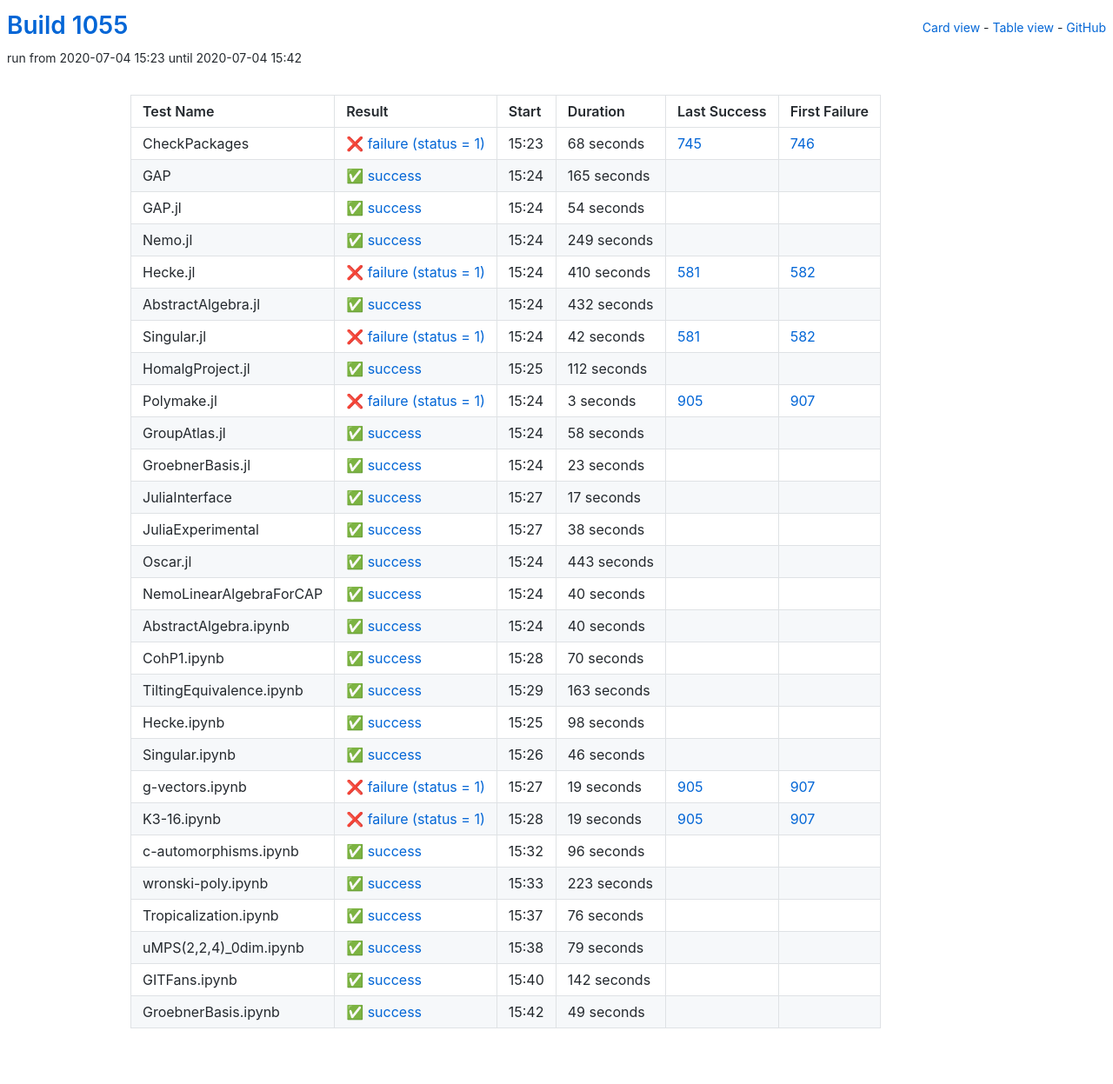
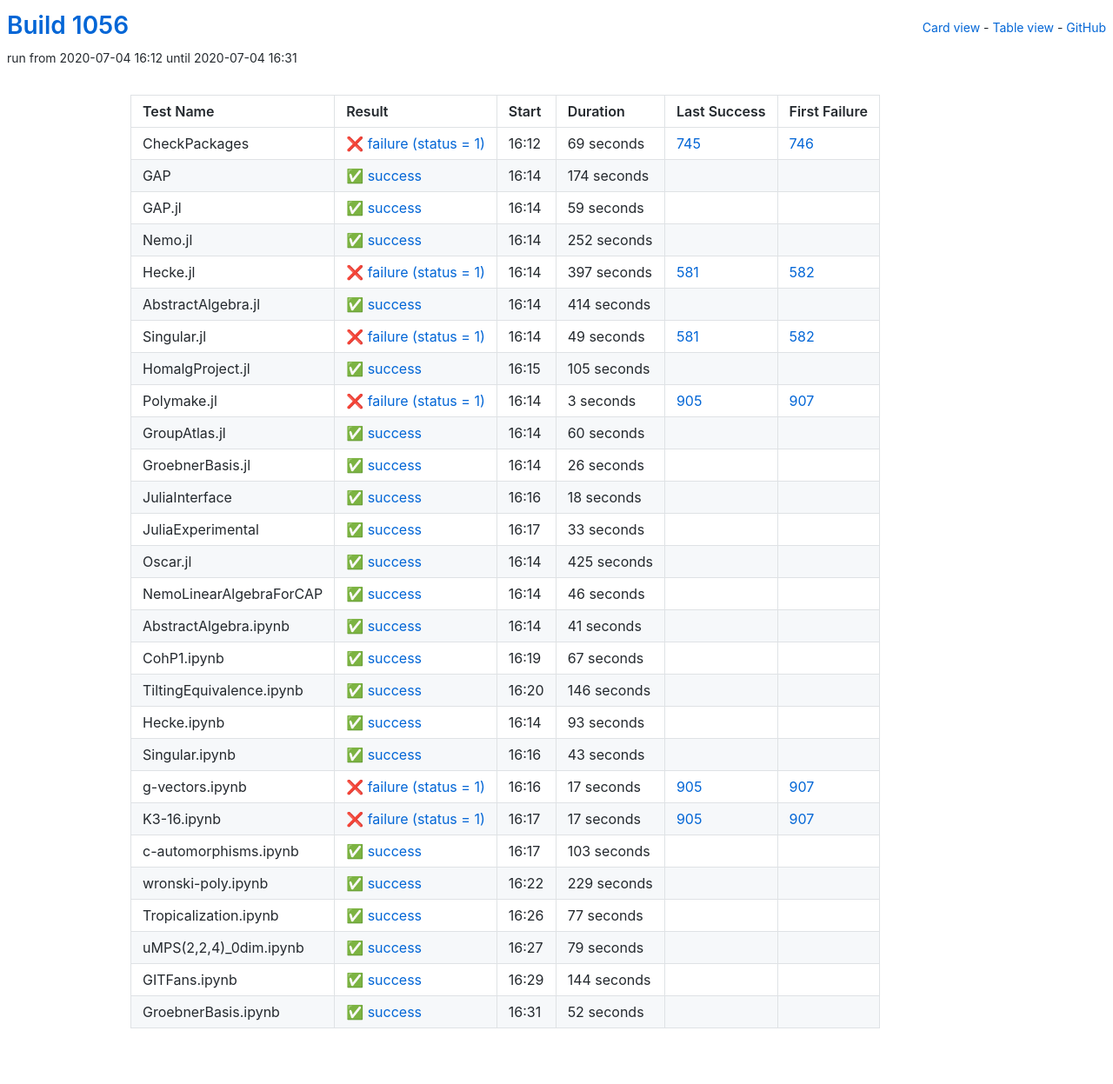
Before and after one commit to oscar-system/oscar-ci-status-1.4, a Jekyll site: the page built from table.html, in a window 1280 px wide. Shown: the whole page at 87% size. Built offline with Jekyll 4.4.1, drawn with Linux system fonts in a browser that asks for light colours.

Commit message:
Build #1056

```diff
--- a/_data/ci.yml
+++ b/_data/ci.yml
@@ -1,6 +1,6 @@
 ---
-build: 1055
-build_url: https://oscarci.mathematik.uni-kl.de/job/oscar-julia-1.4/1055/
+build: 1056
+build_url: https://oscarci.mathematik.uni-kl.de/job/oscar-julia-1.4/1056/
 job: oscar-julia-1.4
 organization: oscar-system
 repo: oscar-ci-status-1.4
@@ -8,104 +8,104 @@ repourl: https://github.com/oscar-system/oscar-ci-status-1.4
 tests:
 - name: CheckPackages
   id: checkpackages
-  log: https://oscarci.mathematik.uni-kl.de/job/oscar-julia-1.4/1055/artifact/logs/build-1055/CheckPackages.log
-  start: 2020-07-04 15:23
+  log: https://oscarci.mathematik.uni-kl.de/job/oscar-julia-1.4/1056/artifact/logs/build-1056/CheckPackages.log
+  start: 2020-07-04 16:12
   success: false
   exitcode: 1
   status: failure
-  duration: 68
+  duration: 69
   last_success: 745
   last_success_url: https://oscarci.mathematik.uni-kl.de/job/oscar-julia-1.4/745/
   first_failure: 746
   first_failure_url: https://oscarci.mathematik.uni-kl.de/job/oscar-julia-1.4/746/
 - name: GAP
   id: gap
-  log: https://oscarci.mathematik.uni-kl.de/job/oscar-julia-1.4/1055/artifact/logs/build-1055/GAP.log
-  start: 2020-07-04 15:24
+  log: https://oscarci.mathematik.uni-kl.de/job/oscar-julia-1.4/1056/artifact/logs/build-1056/GAP.log
+  start: 2020-07-04 16:14
   success: true
   exitcode: 0
   status: success
-  duration: 165
+  duration: 174
   last_success: false
   last_success_url:
   first_failure: false
   first_failure_url:
 - name: GAP.jl
   id: gap-jl
-  log: https://oscarci.mathematik.uni-kl.de/job/oscar-julia-1.4/1055/artifact/logs/build-1055/GAP.jl.log
-  start: 2020-07-04 15:24
+  log: https://oscarci.mathematik.uni-kl.de/job/oscar-julia-1.4/1056/artifact/logs/build-1056/GAP.jl.log
+  start: 2020-07-04 16:14
   success: true
   exitcode: 0
   status: success
-  duration: 54
+  duration: 59
   last_success: false
   last_success_url:
   first_failure: false
   first_failure_url:
 - name: Nemo.jl
   id: nemo-jl
-  log: https://oscarci.mathematik.uni-kl.de/job/oscar-julia-1.4/1055/artifact/logs/build-1055/Nemo.jl.log
-  start: 2020-07-04 15:24
+  log: https://oscarci.mathematik.uni-kl.de/job/oscar-julia-1.4/1056/artifact/logs/build-1056/Nemo.jl.log
+  start: 2020-07-04 16:14
   success: true
   exitcode: 0
   status: success
-  duration: 249
+  duration: 252
   last_success: false
   last_success_url:
   first_failure: false
   first_failure_url:
 - name: Hecke.jl
   id: hecke-jl
-  log: https://oscarci.mathematik.uni-kl.de/job/oscar-julia-1.4/1055/artifact/logs/build-1055/Hecke.jl.log
-  start: 2020-07-04 15:24
+  log: https://oscarci.mathematik.uni-kl.de/job/oscar-julia-1.4/1056/artifact/logs/build-1056/Hecke.jl.log
+  start: 2020-07-04 16:14
   success: false
   exitcode: 1
   status: failure
-  duration: 410
+  duration: 397
   last_success: 581
   last_success_url: https://oscarci.mathematik.uni-kl.de/job/oscar-julia-1.4/581/
   first_failure: 582
   first_failure_url: https://oscarci.mathematik.uni-kl.de/job/oscar-julia-1.4/582/
 - name: AbstractAlgebra.jl
   id: abstractalgebra-jl
-  log: https://oscarci.mathematik.uni-kl.de/job/oscar-julia-1.4/1055/artifact/logs/build-1055/AbstractAlgebra.jl.log
-  start: 2020-07-04 15:24
+  log: https://oscarci.mathematik.uni-kl.de/job/oscar-julia-1.4/1056/artifact/logs/build-1056/AbstractAlgebra.jl.log
+  start: 2020-07-04 16:14
   success: true
   exitcode: 0
   status: success
-  duration: 432
+  duration: 414
   last_success: false
   last_success_url:
   first_failure: false
   first_failure_url:
 - name: Singular.jl
   id: singular-jl
-  log: https://oscarci.mathematik.uni-kl.de/job/oscar-julia-1.4/1055/artifact/logs/build-1055/Singular.jl.log
-  start: 2020-07-04 15:24
+  log: https://oscarci.mathematik.uni-kl.de/job/oscar-julia-1.4/1056/artifact/logs/build-1056/Singular.jl.log
+  start: 2020-07-04 16:14
   success: false
   exitcode: 1
   status: failure
-  duration: 42
+  duration: 49
   last_success: 581
   last_success_url: https://oscarci.mathematik.uni-kl.de/job/oscar-julia-1.4/581/
   first_failure: 582
   first_failure_url: https://oscarci.mathematik.uni-kl.de/job/oscar-julia-1.4/582/
 - name: HomalgProject.jl
   id: homalgproject-jl
-  log: https://oscarci.mathematik.uni-kl.de/job/oscar-julia-1.4/1055/artifact/logs/build-1055/HomalgProject.jl.log
-  start: 2020-07-04 15:25
+  log: https://oscarci.mathematik.uni-kl.de/job/oscar-julia-1.4/1056/artifact/logs/build-1056/HomalgProject.jl.log
+  start: 2020-07-04 16:15
   success: true
   exitcode: 0
   status: success
-  duration: 112
+  duration: 105
   last_success: false
   last_success_url:
   first_failure: false
   first_failure_url:
 - name: Polymake.jl
   id: polymake-jl
-  log: https://oscarci.mathematik.uni-kl.de/job/oscar-julia-1.4/1055/artifact/logs/build-1055/Polymake.jl.log
-  start: 2020-07-04 15:24
+  log: https://oscarci.mathematik.uni-kl.de/job/oscar-julia-1.4/1056/artifact/logs/build-1056/Polymake.jl.log
+  start: 2020-07-04 16:14
   success: false
   exitcode: 1
   status: failure
@@ -116,128 +116,68 @@ tests:
   first_failure_url: https://oscarci.mathematik.uni-kl.de/job/oscar-julia-1.4/907/
 - name: GroupAtlas.jl
   id: groupatlas-jl
-  log: https://oscarci.mathematik.uni-kl.de/job/oscar-julia-1.4/1055/artifact/logs/build-1055/GroupAtlas.jl.log
-  start: 2020-07-04 15:24
+  log: https://oscarci.mathematik.uni-kl.de/job/oscar-julia-1.4/1056/artifact/logs/build-1056/GroupAtlas.jl.log
+  start: 2020-07-04 16:14
   success: true
   exitcode: 0
   status: success
-  duration: 58
+  duration: 60
   last_success: false
   last_success_url:
   first_failure: false
   first_failure_url:
 - name: GroebnerBasis.jl
   id: groebnerbasis-jl
-  log: https://oscarci.mathematik.uni-kl.de/job/oscar-julia-1.4/1055/artifact/logs/build-1055/GroebnerBasis.jl.log
-  start: 2020-07-04 15:24
+  log: https://oscarci.mathematik.uni-kl.de/job/oscar-julia-1.4/1056/artifact/logs/build-1056/GroebnerBasis.jl.log
+  start: 2020-07-04 16:14
   success: true
   exitcode: 0
   status: success
-  duration: 23
+  duration: 26
   last_success: false
   last_success_url:
   first_failure: false
   first_failure_url:
 - name: JuliaInterface
   id: juliainterface
-  log: https://oscarci.mathematik.uni-kl.de/job/oscar-julia-1.4/1055/artifact/logs/build-1055/JuliaInterface.log
-  start: 2020-07-04 15:27
+  log: https://oscarci.mathematik.uni-kl.de/job/oscar-julia-1.4/1056/artifact/logs/build-1056/JuliaInterface.log
+  start: 2020-07-04 16:16
   success: true
   exitcode: 0
   status: success
-  duration: 17
+  duration: 18
   last_success: false
   last_success_url:
   first_failure: false
   first_failure_url:
 - name: JuliaExperimental
   id: juliaexperimental
-  log: https://oscarci.mathematik.uni-kl.de/job/oscar-julia-1.4/1055/artifact/logs/build-1055/JuliaExperimental.log
-  start: 2020-07-04 15:27
+  log: https://oscarci.mathematik.uni-kl.de/job/oscar-julia-1.4/1056/artifact/logs/build-1056/JuliaExperimental.log
+  start: 2020-07-04 16:17
   success: true
   exitcode: 0
   status: success
-  duration: 38
+  duration: 33
   last_success: false
   last_success_url:
   first_failure: false
   first_failure_url:
 - name: Oscar.jl
   id: oscar-jl
-  log: https://oscarci.mathematik.uni-kl.de/job/oscar-julia-1.4/1055/artifact/logs/build-1055/Oscar.jl.log
-  start: 2020-07-04 15:24
+  log: https://oscarci.mathematik.uni-kl.de/job/oscar-julia-1.4/1056/artifact/logs/build-1056/Oscar.jl.log
+  start: 2020-07-04 16:14
   success: true
   exitcode: 0
   status: success
-  duration: 443
+  duration: 425
   last_success: false
   last_success_url:
   first_failure: false
   first_failure_url:
 - name: NemoLinearAlgebraForCAP
   id: nemolinearalgebraforcap
-  log: https://oscarci.mathematik.uni-kl.de/job/oscar-julia-1.4/1055/artifact/logs/build-1055/NemoLinearAlgebraForCAP.log
-  start: 2020-07-04 15:24
-  success: true
-  exitcode: 0
-  status: success
-  duration: 40
-  last_success: false
-  last_success_url:
-  first_failure: false
-  first_failure_url:
-- name: AbstractAlgebra.ipynb
-  id: abstractalgebra-ipynb
-  log: https://oscarci.mathematik.uni-kl.de/job/oscar-julia-1.4/1055/artifact/logs/build-1055/AbstractAlgebra.ipynb.log
-  start: 2020-07-04 15:24
-  success: true
-  exitcode: 0
-  status: success
-  duration: 40
-  last_success: false
-  last_success_url:
-  first_failure: false
-  first_failure_url:
-- name: CohP1.ipynb
-  id: cohp1-ipynb
-  log: https://oscarci.mathematik.uni-kl.de/job/oscar-julia-1.4/1055/artifact/logs/build-1055/CohP1.ipynb.log
-  start: 2020-07-04 15:28
-  success: true
-  exitcode: 0
-  status: success
-  duration: 70
-  last_success: false
-  last_success_url:
-  first_failure: false
-  first_failure_url:
-- name: TiltingEquivalence.ipynb
-  id: tiltingequivalence-ipynb
-  log: https://oscarci.mathematik.uni-kl.de/job/oscar-julia-1.4/1055/artifact/logs/build-1055/TiltingEquivalence.ipynb.log
-  start: 2020-07-04 15:29
-  success: true
-  exitcode: 0
-  status: success
-  duration: 163
-  last_success: false
-  last_success_url:
-  first_failure: false
-  first_failure_url:
-- name: Hecke.ipynb
-  id: hecke-ipynb
-  log: https://oscarci.mathematik.uni-kl.de/job/oscar-julia-1.4/1055/artifact/logs/build-1055/Hecke.ipynb.log
-  start: 2020-07-04 15:25
-  success: true
-  exitcode: 0
-  status: success
-  duration: 98
-  last_success: false
-  last_success_url:
-  first_failure: false
-  first_failure_url:
-- name: Singular.ipynb
-  id: singular-ipynb
-  log: https://oscarci.mathematik.uni-kl.de/job/oscar-julia-1.4/1055/artifact/logs/build-1055/Singular.ipynb.log
-  start: 2020-07-04 15:26
+  log: https://oscarci.mathematik.uni-kl.de/job/oscar-julia-1.4/1056/artifact/logs/build-1056/NemoLinearAlgebraForCAP.log
+  start: 2020-07-04 16:14
   success: true
   exitcode: 0
   status: success
@@ -246,70 +186,130 @@ tests:
   last_success_url:
   first_failure: false
   first_failure_url:
+- name: AbstractAlgebra.ipynb
+  id: abstractalgebra-ipynb
+  log: https://oscarci.mathematik.uni-kl.de/job/oscar-julia-1.4/1056/artifact/logs/build-1056/AbstractAlgebra.ipynb.log
+  start: 2020-07-04 16:14
+  success: true
+  exitcode: 0
+  status: success
+  duration: 41
+  last_success: false
+  last_success_url:
+  first_failure: false
+  first_failure_url:
+- name: CohP1.ipynb
+  id: cohp1-ipynb
+  log: https://oscarci.mathematik.uni-kl.de/job/oscar-julia-1.4/1056/artifact/logs/build-1056/CohP1.ipynb.log
+  start: 2020-07-04 16:19
+  success: true
+  exitcode: 0
+  status: success
+  duration: 67
+  last_success: false
+  last_success_url:
+  first_failure: false
+  first_failure_url:
+- name: TiltingEquivalence.ipynb
+  id: tiltingequivalence-ipynb
+  log: https://oscarci.mathematik.uni-kl.de/job/oscar-julia-1.4/1056/artifact/logs/build-1056/TiltingEquivalence.ipynb.log
+  start: 2020-07-04 16:20
+  success: true
+  exitcode: 0
+  status: success
+  duration: 146
+  last_success: false
+  last_success_url:
+  first_failure: false
+  first_failure_url:
+- name: Hecke.ipynb
+  id: hecke-ipynb
+  log: https://oscarci.mathematik.uni-kl.de/job/oscar-julia-1.4/1056/artifact/logs/build-1056/Hecke.ipynb.log
+  start: 2020-07-04 16:14
+  success: true
+  exitcode: 0
+  status: success
+  duration: 93
+  last_success: false
+  last_success_url:
+  first_failure: false
+  first_failure_url:
+- name: Singular.ipynb
+  id: singular-ipynb
+  log: https://oscarci.mathematik.uni-kl.de/job/oscar-julia-1.4/1056/artifact/logs/build-1056/Singular.ipynb.log
+  start: 2020-07-04 16:16
+  success: true
+  exitcode: 0
+  status: success
+  duration: 43
+  last_success: false
+  last_success_url:
+  first_failure: false
+  first_failure_url:
 - name: g-vectors.ipynb
   id: g-vectors-ipynb
-  log: https://oscarci.mathematik.uni-kl.de/job/oscar-julia-1.4/1055/artifact/logs/build-1055/g-vectors.ipynb.log
-  start: 2020-07-04 15:27
+  log: https://oscarci.mathematik.uni-kl.de/job/oscar-julia-1.4/1056/artifact/logs/build-1056/g-vectors.ipynb.log
+  start: 2020-07-04 16:16
   success: false
   exitcode: 1
   status: failure
-  duration: 19
+  duration: 17
   last_success: 905
   last_success_url: https://oscarci.mathematik.uni-kl.de/job/oscar-julia-1.4/905/
   first_failure: 907
   first_failure_url: https://oscarci.mathematik.uni-kl.de/job/oscar-julia-1.4/907/
 - name: K3-16.ipynb
   id: k3-16-ipynb
-  log: https://oscarci.mathematik.uni-kl.de/job/oscar-julia-1.4/1055/artifact/logs/build-1055/K3-16.ipynb.log
-  start: 2020-07-04 15:28
+  log: https://oscarci.mathematik.uni-kl.de/job/oscar-julia-1.4/1056/artifact/logs/build-1056/K3-16.ipynb.log
+  start: 2020-07-04 16:17
   success: false
   exitcode: 1
   status: failure
-  duration: 19
+  duration: 17
   last_success: 905
   last_success_url: https://oscarci.mathematik.uni-kl.de/job/oscar-julia-1.4/905/
   first_failure: 907
   first_failure_url: https://oscarci.mathematik.uni-kl.de/job/oscar-julia-1.4/907/
 - name: c-automorphisms.ipynb
   id: c-automorphisms-ipynb
-  log: https://oscarci.mathematik.uni-kl.de/job/oscar-julia-1.4/1055/artifact/logs/build-1055/c-automorphisms.ipynb.log
-  start: 2020-07-04 15:32
+  log: https://oscarci.mathematik.uni-kl.de/job/oscar-julia-1.4/1056/artifact/logs/build-1056/c-automorphisms.ipynb.log
+  start: 2020-07-04 16:17
   success: true
   exitcode: 0
   status: success
-  duration: 96
+  duration: 103
   last_success: false
   last_success_url:
   first_failure: false
   first_failure_url:
 - name: wronski-poly.ipynb
   id: wronski-poly-ipynb
-  log: https://oscarci.mathematik.uni-kl.de/job/oscar-julia-1.4/1055/artifact/logs/build-1055/wronski-poly.ipynb.log
-  start: 2020-07-04 15:33
+  log: https://oscarci.mathematik.uni-kl.de/job/oscar-julia-1.4/1056/artifact/logs/build-1056/wronski-poly.ipynb.log
+  start: 2020-07-04 16:22
   success: true
   exitcode: 0
   status: success
-  duration: 223
+  duration: 229
   last_success: false
   last_success_url:
   first_failure: false
   first_failure_url:
 - name: Tropicalization.ipynb
   id: tropicalization-ipynb
-  log: https://oscarci.mathematik.uni-kl.de/job/oscar-julia-1.4/1055/artifact/logs/build-1055/Tropicalization.ipynb.log
-  start: 2020-07-04 15:37
+  log: https://oscarci.mathematik.uni-kl.de/job/oscar-julia-1.4/1056/artifact/logs/build-1056/Tropicalization.ipynb.log
+  start: 2020-07-04 16:26
   success: true
   exitcode: 0
   status: success
-  duration: 76
+  duration: 77
   last_success: false
   last_success_url:
   first_failure: false
   first_failure_url:
 - name: uMPS(2,2,4)_0dim.ipynb
   id: umps-2-2-4-0dim-ipynb
-  log: https://oscarci.mathematik.uni-kl.de/job/oscar-julia-1.4/1055/artifact/logs/build-1055/uMPS-2-2-4-_0dim.ipynb.log
-  start: 2020-07-04 15:38
+  log: https://oscarci.mathematik.uni-kl.de/job/oscar-julia-1.4/1056/artifact/logs/build-1056/uMPS-2-2-4-_0dim.ipynb.log
+  start: 2020-07-04 16:27
   success: true
   exitcode: 0
   status: success
@@ -320,24 +320,24 @@ tests:
   first_failure_url:
 - name: GITFans.ipynb
   id: gitfans-ipynb
-  log: https://oscarci.mathematik.uni-kl.de/job/oscar-julia-1.4/1055/artifact/logs/build-1055/GITFans.ipynb.log
-  start: 2020-07-04 15:40
+  log: https://oscarci.mathematik.uni-kl.de/job/oscar-julia-1.4/1056/artifact/logs/build-1056/GITFans.ipynb.log
+  start: 2020-07-04 16:29
   success: true
   exitcode: 0
   status: success
-  duration: 142
+  duration: 144
   last_success: false
   last_success_url:
   first_failure: false
   first_failure_url:
 - name: GroebnerBasis.ipynb
   id: groebnerbasis-ipynb
-  log: https://oscarci.mathematik.uni-kl.de/job/oscar-julia-1.4/1055/artifact/logs/build-1055/GroebnerBasis.ipynb.log
-  start: 2020-07-04 15:42
+  log: https://oscarci.mathematik.uni-kl.de/job/oscar-julia-1.4/1056/artifact/logs/build-1056/GroebnerBasis.ipynb.log
+  start: 2020-07-04 16:31
   success: true
   exitcode: 0
   status: success
-  duration: 49
+  duration: 52
   last_success: false
   last_success_url:
   first_failure: false
```
Also changed, not shown: README.md.
